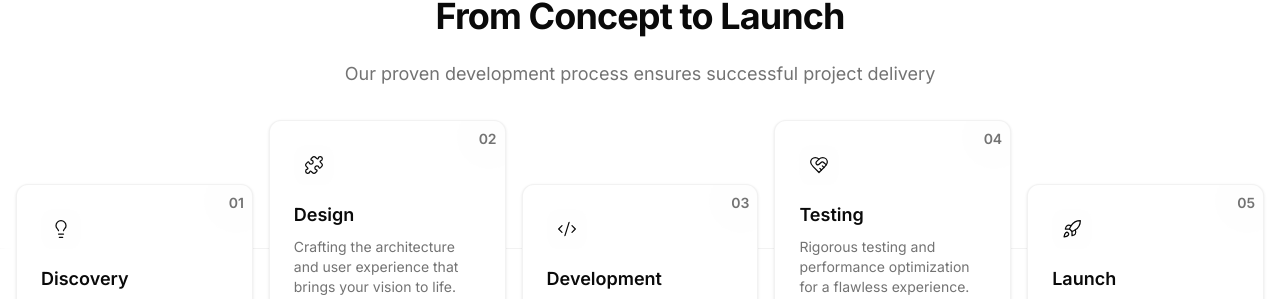
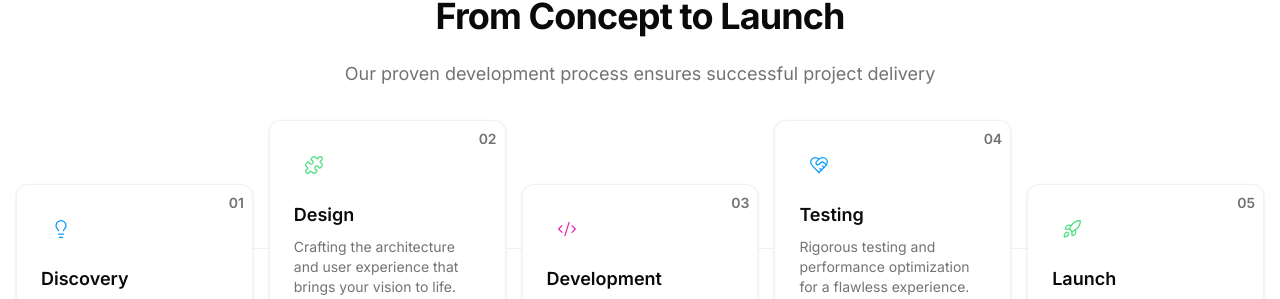
Before and after one commit to sebastiankehle/webvise-landing-page, a Next.js app: page / in a window 1280 px wide. Shown: the part 2992-3291 px from the top of the page. Built offline with nearby package versions, Linux system fonts and the light colour scheme.

Commit message:
color to cards

```diff
--- a/src/app/globals.css
+++ b/src/app/globals.css
@@ -95,3 +95,12 @@ body {
     transform: translateX(300%);
   }
 }
+
+@keyframes shimmer {
+  0% {
+    transform: translateX(-100%);
+  }
+  100% {
+    transform: translateX(100%);
+  }
+}
--- a/src/components/sections/process.tsx
+++ b/src/components/sections/process.tsx
@@ -7,6 +7,34 @@ import { cn } from "@/lib/utils";
 import { InView } from "../animations/in-view";
 
 export function Process() {
+  // Helper function to get accent color based on index
+  const getAccentColor = (index: number) => {
+    switch (index % 3) {
+      case 0:
+        return "text-[hsl(var(--accent-1))]";
+      case 1:
+        return "text-[hsl(var(--accent-2))]";
+      case 2:
+        return "text-[hsl(var(--accent-3))]";
+      default:
+        return "";
+    }
+  };
+
+  // Helper function to get accent background based on index
+  const getAccentBg = (index: number) => {
+    switch (index % 3) {
+      case 0:
+        return "bg-[hsl(var(--accent-1))]";
+      case 1:
+        return "bg-[hsl(var(--accent-2))]";
+      case 2:
+        return "bg-[hsl(var(--accent-3))]";
+      default:
+        return "";
+    }
+  };
+
   return (
     <section className="relative px-4 py-24">
       <InView className="mx-auto max-w-7xl">
@@ -53,17 +81,37 @@ export function Process() {
                   )}
                 >
                   {/* Animated Background */}
-                  <div className="absolute inset-0 -z-10 bg-gradient-to-br from-secondary/0 via-secondary/5 to-secondary/0 opacity-0 transition-opacity duration-500 group-hover:opacity-100" />
+                  <div
+                    className={cn(
+                      "absolute inset-0 -z-10 opacity-0 transition-opacity duration-500 group-hover:opacity-100",
+                      "bg-gradient-to-br from-transparent via-[hsl(var(--accent-1))]/5 to-transparent",
+                      index % 3 === 1 && "via-[hsl(var(--accent-2))]/5",
+                      index % 3 === 2 && "via-[hsl(var(--accent-3))]/5"
+                    )}
+                  />
 
                   {/* Step Number */}
-                  <div className="absolute -right-4 -top-4 h-16 w-16 rounded-full bg-secondary/10 transition-transform duration-500 group-hover:scale-[2]" />
+                  <div
+                    className={cn(
+                      "absolute -right-4 -top-4 h-16 w-16 rounded-full transition-transform duration-500 group-hover:scale-[2]",
+                      getAccentBg(index) + "/10"
+                    )}
+                  />
                   <span className="absolute right-2 top-2 text-sm font-semibold text-muted-foreground">
                     {(index + 1).toString().padStart(2, "0")}
                   </span>
 
                   {/* Icon */}
-                  <div className="mb-4 inline-flex rounded-xl bg-secondary/10 p-2.5 transition-transform duration-500 group-hover:scale-110">
-                    <step.icon className="h-5 w-5" strokeWidth={1.5} />
+                  <div
+                    className={cn(
+                      "mb-4 inline-flex rounded-xl p-2.5 transition-transform duration-500 group-hover:scale-110",
+                      getAccentBg(index) + "/10"
+                    )}
+                  >
+                    <step.icon
+                      className={cn("h-5 w-5", getAccentColor(index))}
+                      strokeWidth={1.5}
+                    />
                   </div>
 
                   {/* Content */}
@@ -75,7 +123,14 @@ export function Process() {
                   </div>
 
                   {/* Bottom Accent */}
-                  <div className="absolute bottom-0 left-0 h-0.5 w-full bg-gradient-to-r from-transparent via-border/50 to-transparent opacity-0 transition-opacity duration-500 group-hover:opacity-100" />
+                  <div
+                    className={cn(
+                      "absolute bottom-0 left-0 h-0.5 w-full opacity-0 transition-opacity duration-500 group-hover:opacity-100",
+                      "bg-gradient-to-r from-transparent via-[hsl(var(--accent-1))]/50 to-transparent",
+                      index % 3 === 1 && "via-[hsl(var(--accent-2))]/50",
+                      index % 3 === 2 && "via-[hsl(var(--accent-3))]/50"
+                    )}
+                  />
                 </Card>
               </InView>
             ))}
--- a/src/components/ui/progress.tsx
+++ b/src/components/ui/progress.tsx
@@ -1,28 +1,48 @@
-"use client"
+"use client";
 
-import * as React from "react"
-import * as ProgressPrimitive from "@radix-ui/react-progress"
+import * as ProgressPrimitive from "@radix-ui/react-progress";
+import * as React from "react";
 
-import { cn } from "@/lib/utils"
+import { cn } from "@/lib/utils";
+
+interface ProgressProps
+  extends React.ComponentPropsWithoutRef<typeof ProgressPrimitive.Root> {
+  variant?: "default" | "accent1" | "accent2" | "accent3";
+}
 
 const Progress = React.forwardRef<
   React.ElementRef<typeof ProgressPrimitive.Root>,
-  React.ComponentPropsWithoutRef<typeof ProgressPrimitive.Root>
->(({ className, value, ...props }, ref) => (
+  ProgressProps
+>(({ className, value, variant = "default", ...props }, ref) => (
   <ProgressPrimitive.Root
     ref={ref}
     className={cn(
-      "relative h-2 w-full overflow-hidden rounded-full bg-primary/20",
+      "relative h-2 w-full overflow-hidden rounded-full",
+      {
+        "bg-primary/20": variant === "default",
+        "bg-[hsl(var(--accent-1))]/20": variant === "accent1",
+        "bg-[hsl(var(--accent-2))]/20": variant === "accent2",
+        "bg-[hsl(var(--accent-3))]/20": variant === "accent3",
+      },
       className
     )}
     {...props}
   >
     <ProgressPrimitive.Indicator
-      className="h-full w-full flex-1 bg-primary transition-all"
+      className={cn(
+        "h-full w-full flex-1 transition-all duration-500",
+        {
+          "bg-primary": variant === "default",
+          "bg-[hsl(var(--accent-1))]": variant === "accent1",
+          "bg-[hsl(var(--accent-2))]": variant === "accent2",
+          "bg-[hsl(var(--accent-3))]": variant === "accent3",
+        },
+        "relative after:absolute after:inset-0 after:animate-[shimmer_2s_infinite] after:bg-gradient-to-r after:from-transparent after:via-white/10 after:to-transparent"
+      )}
       style={{ transform: `translateX(-${100 - (value || 0)}%)` }}
     />
   </ProgressPrimitive.Root>
-))
-Progress.displayName = ProgressPrimitive.Root.displayName
+));
+Progress.displayName = ProgressPrimitive.Root.displayName;
 
-export { Progress }
+export { Progress };
```
